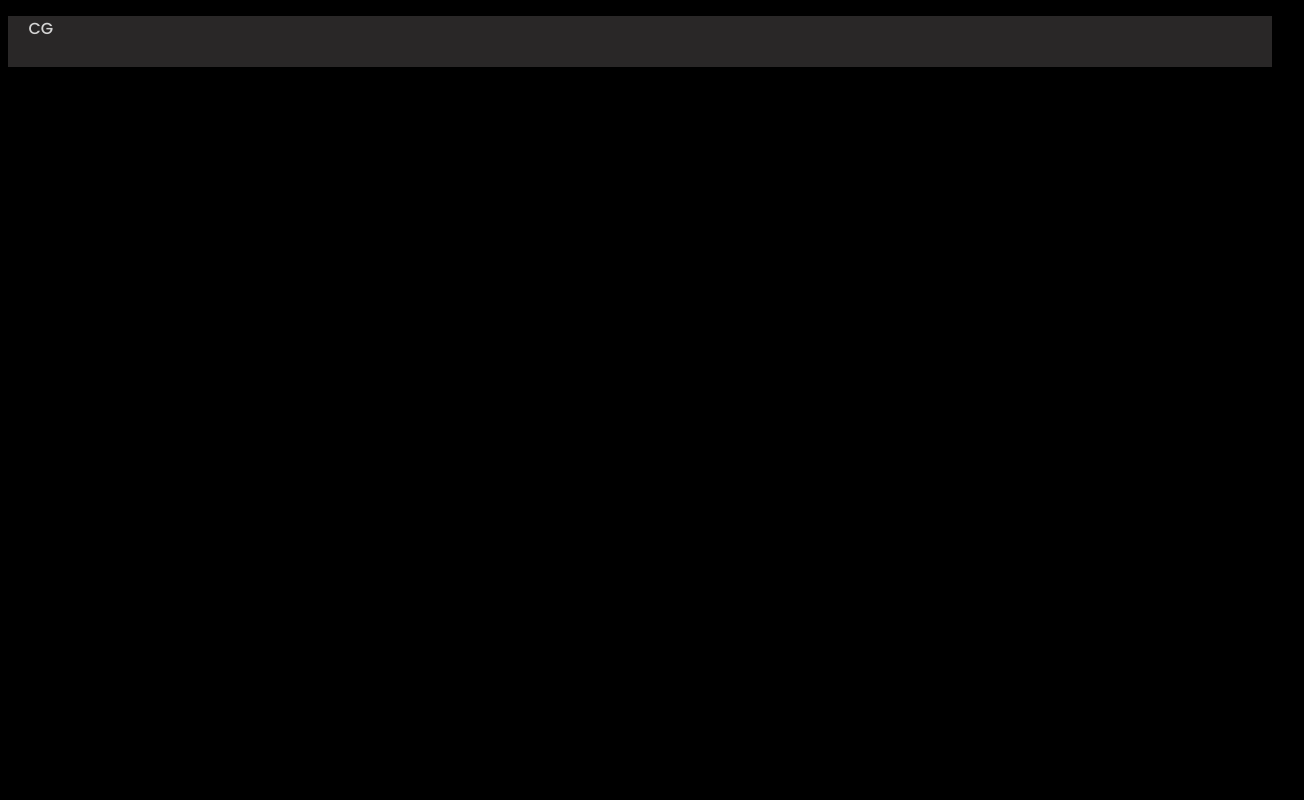
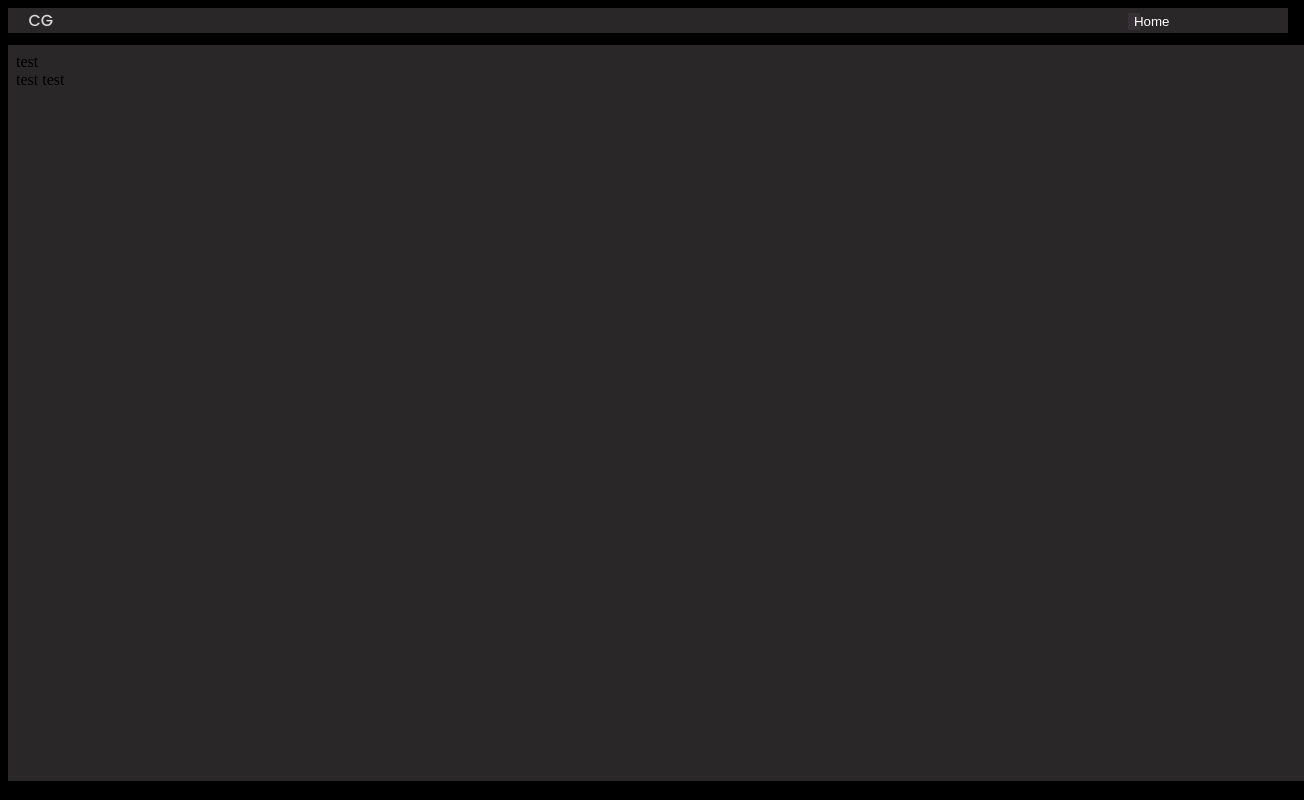
Before and after one commit to OpticalDevOGS/portfolio, a plain HTML site: page index.html in a window 1280 px wide. Shown: the whole page, 1304 px wide, since content can reach past the window. Drawn offline with Linux system fonts and the light colour scheme.

Commit message:
Update index.html and indexStyle.css

```diff
--- a/index.html
+++ b/index.html
@@ -4,7 +4,7 @@
 <head>
   <meta charset="utf-8">
   <meta name="viewport" content="width=device-width">
-  <title>replit</title>
+  <title>Portfollio</title>
   <link href="styles/indexStyle.css" rel="stylesheet" type="text/css" />
   <style>
     @import url('https://fonts.googleapis.com/css2?family=Poppins:wght@500&display=swap');
@@ -14,11 +14,15 @@
       <div class="header">
         <div class="leftContainer">
           <div class="logo">
-            <p>CG</p>
+            CG  <button class="homeButton" type="homeButton">Home</button>
           </div>
         </div>
       </div>
-      <div class="main"></div>
+      <div class="main">
+        test <br>
+        test
+        test
+      </div>
       <div class="footer"></div>
   </body>
 </html>
--- a/styles/indexStyle.css
+++ b/styles/indexStyle.css
@@ -3,12 +3,22 @@ body {
 }
 
 .main {
-
+    background-color: rgb(41, 39, 39);
+    width: 100%;
+    height: 90%;
+    padding: 1ch;
+    margin: auto;
+    position: absolute;
+    top: 45px;
 }
 
 .header {
+    margin: auto;
+    position: absolute;
     background-color: rgb(41, 39, 39);
     width: 100%;
+    height: 25px;
+
 }
 
 .leftContainer {
@@ -16,7 +26,24 @@ body {
 }
 
 .logo {
-    padding: 0.001ch 1ch 1ch 2ch;
+    padding: 0ch 0ch 0ch 2ch;
     color: rgb(212, 212, 212);
     font-family: 'Poppins', sans-serif;
+    text-align: left;
 }
+.homebutton {
+    padding: 0ch 0ch 0ch 2ch;
+    color: rgb(212, 212, 212);
+    font-family: 'Poppins', sans-serif;
+    text-align: right;
+    vertical-align: text-top;
+}
+
+.homeButton {
+    background-color: rgba(53, 49, 52);
+    color: white;
+    margin-left: 85%;
+    border: none;
+    width: 10px;
+    height: 100%;
+}
```
